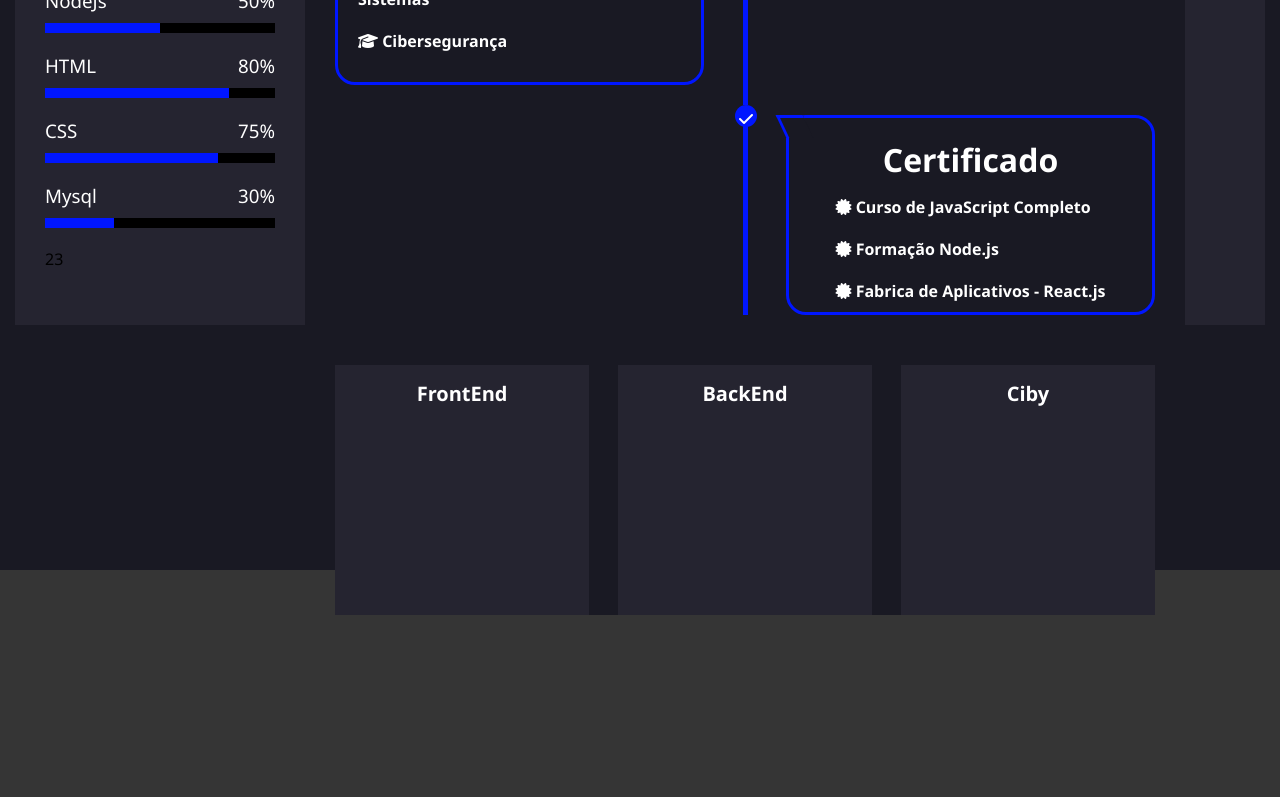
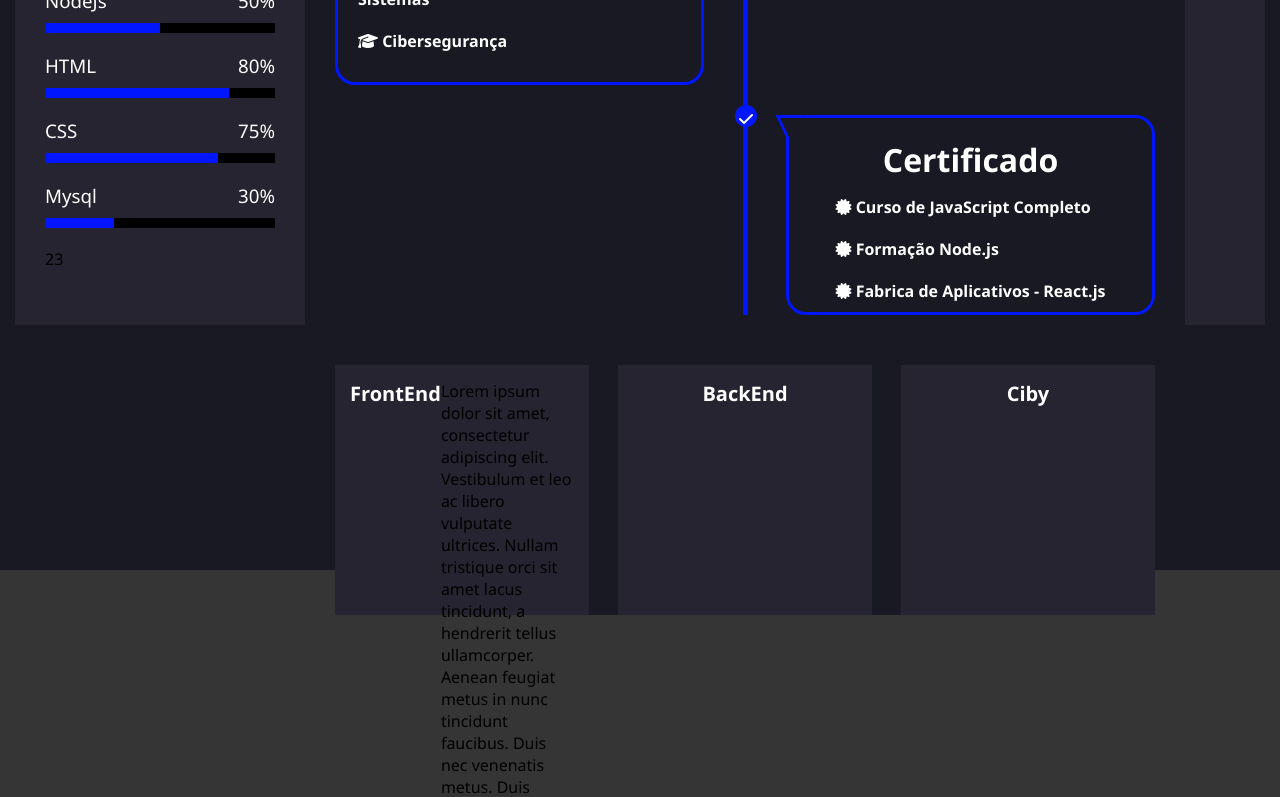
Before and after one commit to Dkrv4006/dadiva, a React (Create React App) app: page / in a window 1280 px wide. Shown: the part 460-1257 px from the top of the page. Before the commit the page ends 1075 px from the top, so only its background shows below. Built offline with nearby package versions, Linux system fonts and the light colour scheme.

Commit message:
Update index.tsx

```diff
--- a/src/components/MainCenter/liga/index.tsx
+++ b/src/components/MainCenter/liga/index.tsx
@@ -1,11 +1,14 @@
 import { LigaStyle } from "./style"
-// import "@hover.css"
+
 
 
 export const Liga = () => {
   return (
     <LigaStyle>
-        <div className="frontend hvr-grow "><h1> FrontEnd</h1></div>
+        <div className="frontend hvr-grow ">
+          <h1> FrontEnd</h1>
+          <p>Lorem ipsum dolor sit amet, consectetur adipiscing elit. Vestibulum et leo ac libero vulputate ultrices. Nullam tristique orci sit amet lacus tincidunt, a hendrerit tellus ullamcorper. Aenean feugiat metus in nunc tincidunt faucibus. Duis nec venenatis metus. Duis rhoncus et sapien quis consequat.</p>
+          </div>
         <div className="backend hvr-grow"><h1>BackEnd</h1></div>
         <div className="ciby hvr-grow"><h1>Ciby</h1></div>
 
```
